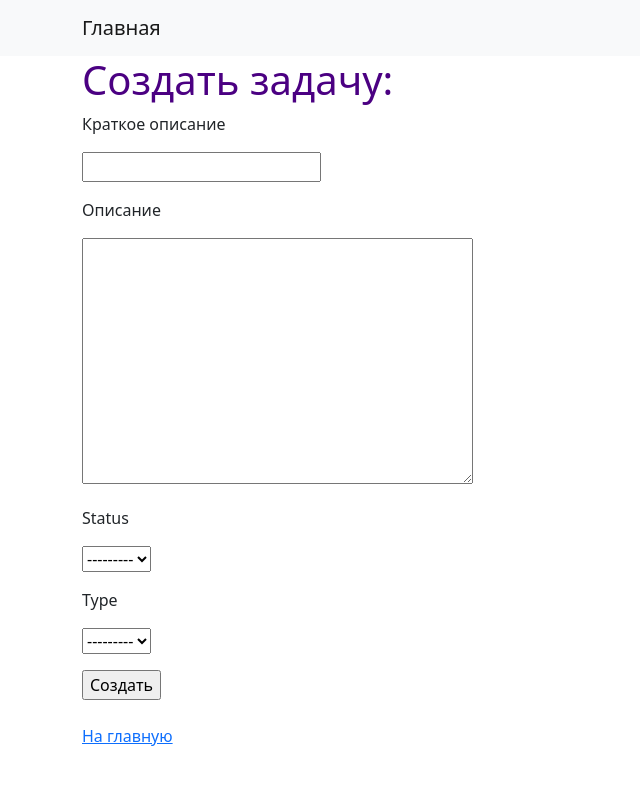
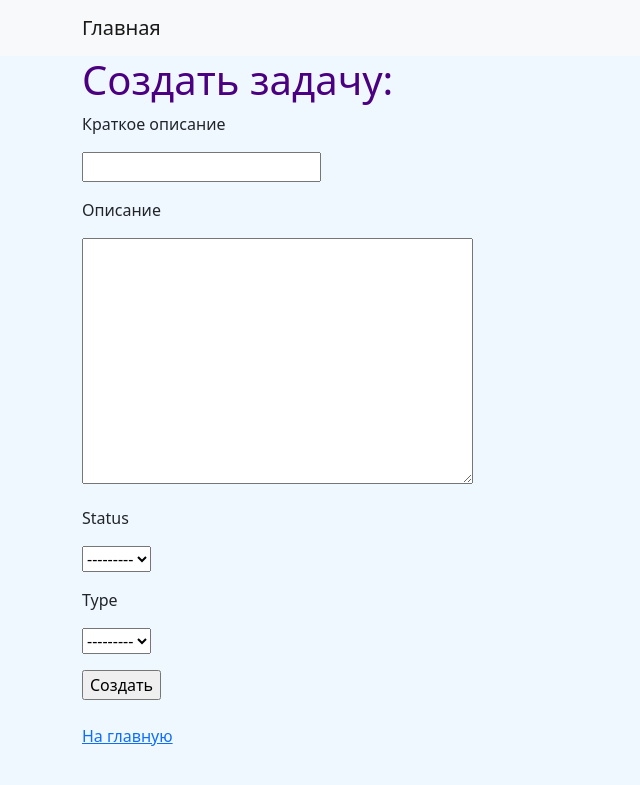
Before and after one commit to azamatdoronov/homework49, a Django app: page /issue/create/ in a window 1280 px wide. Shown: the top 785 px of the page, without its empty margins (0-640 px from the left). Run offline with Django 4.2, Linux system fonts and the light colour scheme; data that the repository does not hold is empty.

Commit message:
Добавил цвета к фону страницы

```diff
--- a/webapp/static/css/style.css
+++ b/webapp/static/css/style.css
@@ -1,3 +1,7 @@
+body{
+    background-color: aliceblue;
+   }
+
 h1 {
     color: indigo;
 }
```
